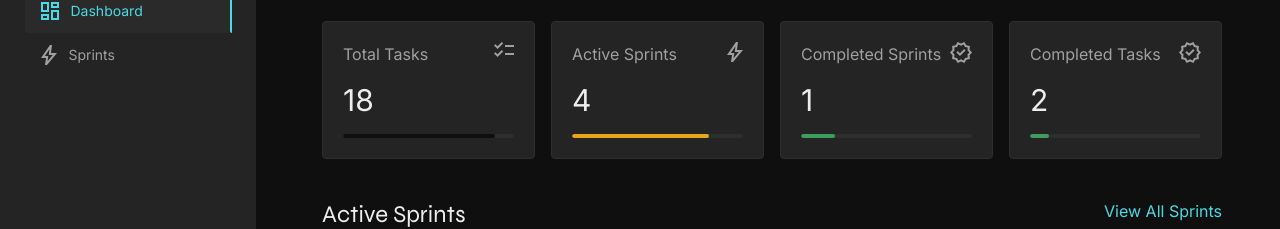
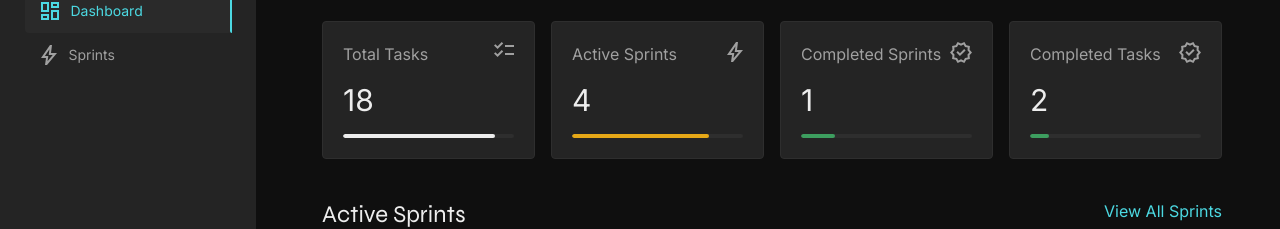
Before and after one commit to JoaoGustavo-dev/focusflow, a React (Vite) app: page / in a window 1280 px wide. Shown: the part 123-352 px from the top of the page. Built offline with nearby package versions, Linux system fonts and the light colour scheme; data requests are answered from the project's data file.

Commit message:
style: adjust ProgressBar color

```diff
--- a/src/components/ProgressBar.jsx
+++ b/src/components/ProgressBar.jsx
@@ -13,7 +13,7 @@ const progressStyles = tv({
     color: {
       active: { fill: 'bg-in-progress-status' },
       done: { fill: 'bg-done-status' },
-      neutral: { fill: 'bg-background' },
+      neutral: { fill: 'bg-main' },
     },
   },
 })
```
